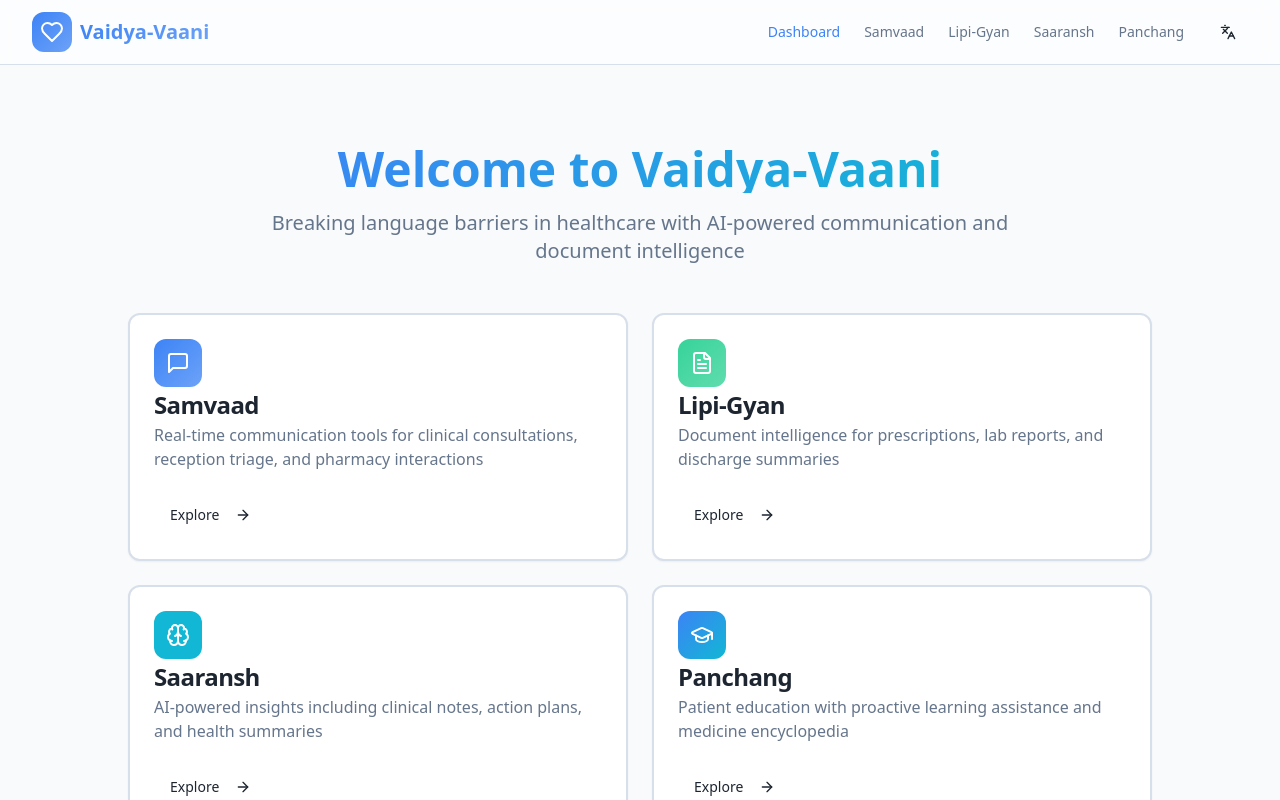
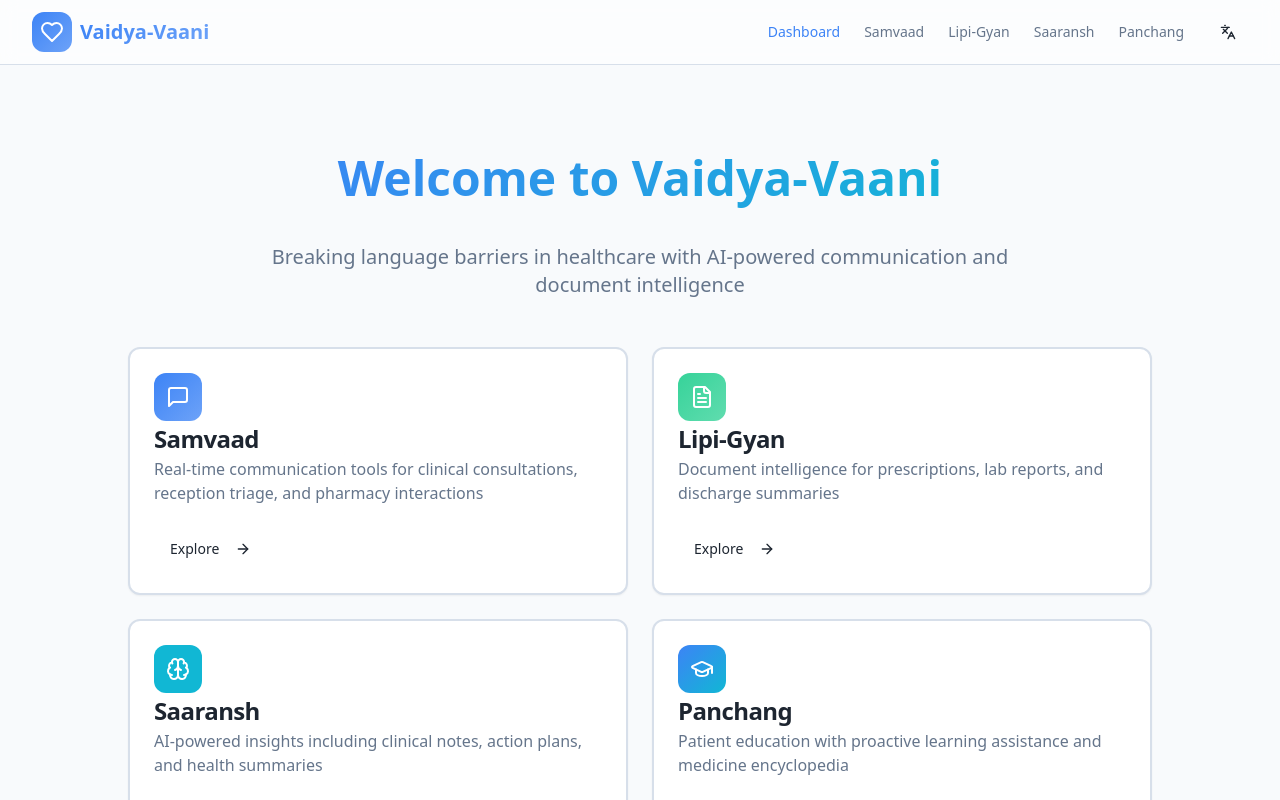
Before and after one commit to aryan12cc/megathon-bhashini, a React (Vite) app in the folder vaidhya-vaani-suite-main/: page / in a window 1280 px wide. Shown: the top 800 px of the page. Built offline with nearby package versions, Linux system fonts and the light colour scheme; the HTML template or start-up script is replaced by a standard one.

Commit message:
minor ui update

```diff
--- a/vaidhya-vaani-suite-main/src/pages/Index.tsx
+++ b/vaidhya-vaani-suite-main/src/pages/Index.tsx
@@ -44,7 +44,7 @@ const Index = () => {
       {/* Hero Section */}
       <section className="container py-12 md:py-20">
         <div className="text-center max-w-3xl mx-auto mb-12">
-          <h1 className="text-4xl md:text-5xl font-bold mb-4 bg-gradient-hero bg-clip-text text-transparent">
+          <h1 className="text-4xl md:text-5xl font-bold mb-6 md:mb-8 leading-tight md:leading-snug bg-gradient-hero bg-clip-text text-transparent">
             {t('index.hero.title')}
           </h1>
           <p className="text-xl text-muted-foreground">
```
